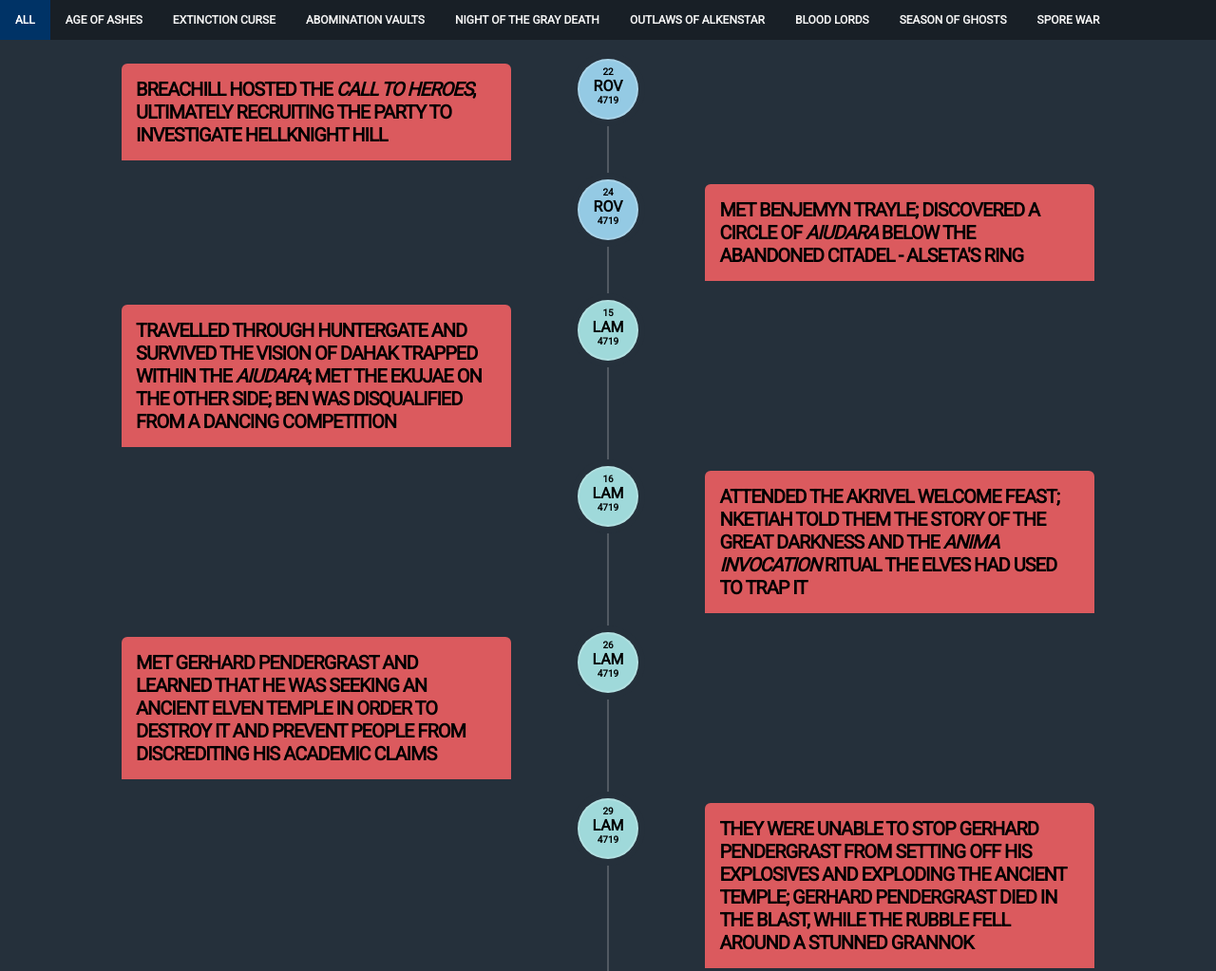
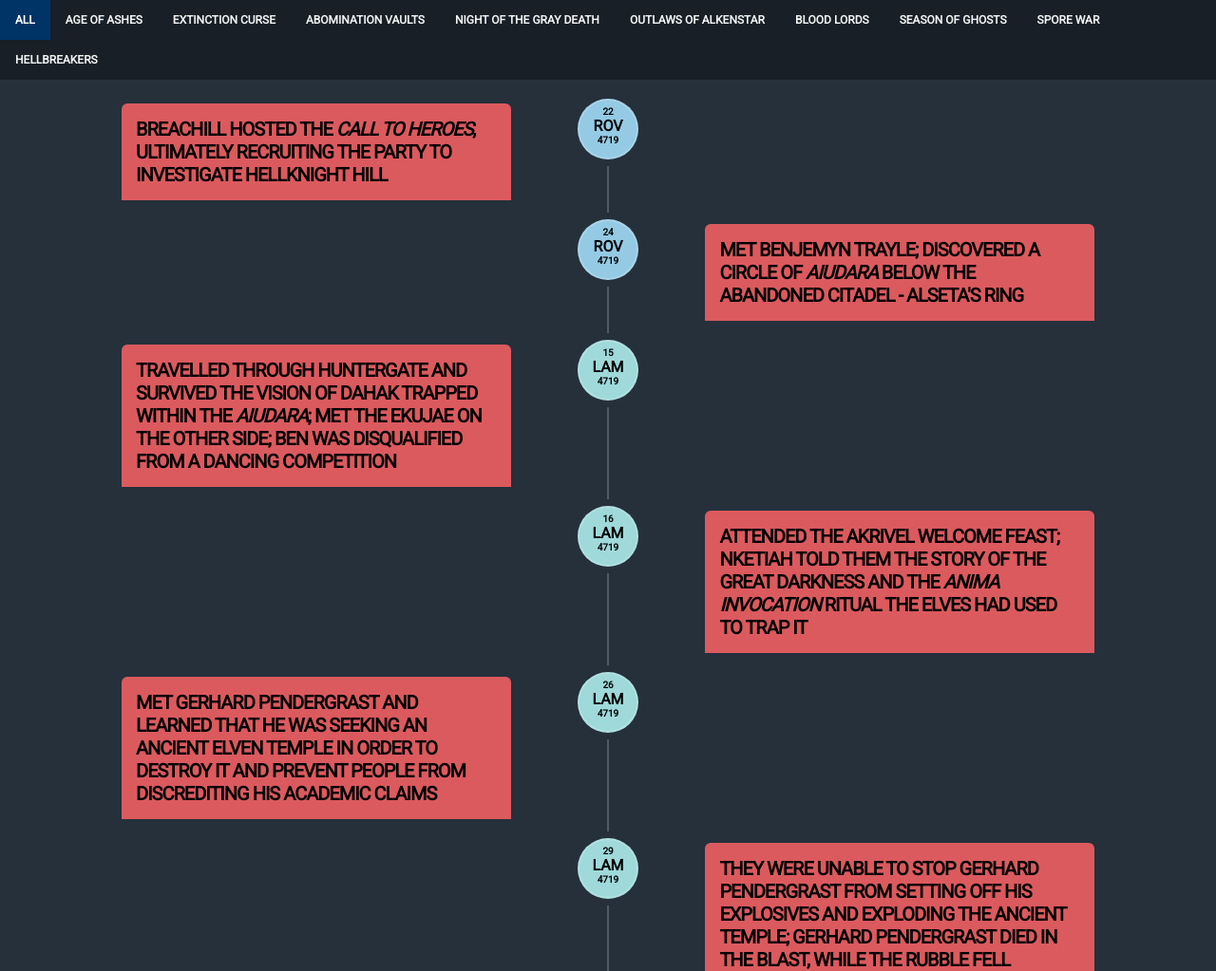
Before and after one commit to piper93/pathfinder-timeline, a plain HTML site: page index.html in a window 1280 px wide. Shown: the top 1023 px of the page at 95% size. Drawn offline with Linux system fonts and the light colour scheme.

Commit message:
Added Hellbreakers so far

```diff
--- a/css/campaigns.css
+++ b/css/campaigns.css
@@ -7,6 +7,7 @@
  --bl: #9F998D;
  --sog: #A2CECC;
  --sw: #A2AC88;
+ --hb: #792628;
 }
 
 /* Age of Ashes */
@@ -112,3 +113,16 @@ section#timeline article div.inner h2.sw {
     background-color: var(--sw);
     color: black;
 }
+
+/* Hellbreakers */
+section#timeline article div.inner h2.hb {
+    background: var(--hb);
+}
+.topnav button.hb-link:hover {
+    background-color: var(--hb);
+    color: white;
+}
+.topnav button.hb-link.active {
+    background-color: var(--hb);
+    color: white;
+}
--- a/index.html
+++ b/index.html
@@ -22,6 +22,7 @@
   <button onclick='updatePage("bl")' class="bl-link">Blood Lords</button>
   <button onclick='updatePage("sog")' class="sog-link">Season of Ghosts</button>
   <button onclick='updatePage("sw")' class="sw-link">Spore War</button>
+  <button onclick='updatePage("hb")' class="hb-link">Hellbreakers</button>
   <button href="javascript:void(0);" class="icon" onclick="topNav()">
     <i class="fa fa-bars"></i>
   </button>
--- a/js/campaigns.js
+++ b/js/campaigns.js
@@ -6,9 +6,10 @@ import { OOACHARACTERS } from "./campaigns/ooa.js"
 import { BLCHARACTERS } from "./campaigns/bl.js"
 import { SOGCHARACTERS } from "./campaigns/sog.js";
 import { SWCHARACTERS } from "./campaigns/sw.js";
+import { HBCHARACTERS } from "./campaigns/hb.js";
 
 export const CHARACTERS = AOACHARACTERS.concat(ECCHARACTERS, NOTGDCHARACTERS, AVCHARACTERS,
-  OOACHARACTERS, BLCHARACTERS, SOGCHARACTERS, SWCHARACTERS)
+  OOACHARACTERS, BLCHARACTERS, SOGCHARACTERS, SWCHARACTERS, HBCHARACTERS)
 
 import { AGEOFASHES } from "./campaigns/aoa.js"
 import { EXTINCTIONCURSE } from "./campaigns/ec.js"
@@ -18,6 +19,7 @@ import { OUTLAWSOFALKENSTAR } from "./campaigns/ooa.js"
 import { BLOODLORDS } from "./campaigns/bl.js"
 import { SEASONOFGHOSTS } from "./campaigns/sog.js";
 import { SPOREWAR } from "./campaigns/sw.js";
+import { HELLBREAKERS } from "./campaigns/hb.js";
 
 export const EVENTS = AGEOFASHES.concat(EXTINCTIONCURSE, NIGHTOFTHEGRAYDEATH, ABOMINATIONVAULTS,
-  OUTLAWSOFALKENSTAR, BLOODLORDS, SEASONOFGHOSTS, SPOREWAR)
+  OUTLAWSOFALKENSTAR, BLOODLORDS, SEASONOFGHOSTS, SPOREWAR, HELLBREAKERS)
--- /dev/null
+++ b/js/campaigns/hb.js
@@ -0,0 +1,31 @@
+import { Event } from "../events.js";
+import { Character } from "../characters.js";
+
+let tag = "hb"
+
+export const HBCHARACTERS = [
+    new Character("hb", "Delilah", true, "img/hb/delilah.webp"),
+    new Character("hb", "Maric", true, "img/hb/maric.webp"),
+    new Character("hb", "Velius", true, "img/hb/velius.webp"),
+    new Character("hb", "Zinx", true, "img/hb/zinx.webp"),
+]
+
+export const HELLBREAKERS = [
+    new Event("hb", "Began escorting the ex-Eagle Knight, Ethran Howell, to Saringallow", 4725, 10, 17),
+    new Event("hb", "Arrived in Saringallow; Met with the local Hellbreaker lieutenants", 4725, 10, 22),
+    new Event("hb", "Ambushed a Chelaxian ship in order to steal provisions; Maric drowns the ship's captain while the rest of the party is unconscious", 4725, 10, 24),
+    new Event("hb", "Learned from Maire that Rhokrag was late to return from his mission", 4725, 10, 27),
+    new Event("hb", "Rescued Rhokrag from a group of Chelaxian slavers; Learned about a Hellknight paying from information on the Hellbreakers League", 4725, 10, 29),
+    new Event("hb", "Rhokrag dispatched the party to travel around the Isgeri countryside to offer aid to the local villages", 4725, 11, 6),
+    new Event("hb", "Defeated the Attic Whisperer that had taken over the abandoned Vordia orphanage", 4725, 11, 10),
+    new Event("hb", "Dealt with the hellhounds that were torching the Chitterword near the village of Umok", 4725, 11, 12),
+    new Event("hb", "Traveled to Fernsby to investigate the rumours of goblin attacks; Discovered that a goblin snake was to blame and sent him to hopefully find a place within the Stumpfield community", 4725, 11, 15),
+    new Event("hb", "Met with Sister Sylve of the Golden Erinyes while on the road; Learned that a false Hellknight, Viro Ahala, had tricked her sisters and was planning a dangerous ritual", 4725, 11, 16),
+    new Event("hb", "Investigated the abandoned Wolfpoint Garrison and met Hellknight Caeto Vulaunex; Received his thanks for helping to maintain order in the countryside", 4725, 11, 17),
+    new Event("hb", "Returned to Vordia and traveled into the mountains to find the Lucent Mission; Learned from the Mother Superior that Ahala was planning a ritual somewhere in the Chitterwood to kill all goblinkind", 4725, 11, 19),
+    new Event("hb", "Traveled to the Chitterwood and met the Looksee Party; Met the oracle Brakknap at the goblin community of Thorngrip", 4725, 11, 23),
+    new Event("hb", "Cleansed three goblin sites of power of Ahala's influence; Learned from Brakknap's ancestors that Ahala was hiding in the Stagfall Caves", 4725, 11, 24),
+    new Event("hb", "Explored the depths of the Stagfall Caves and defeated Ahala before his ritual could be completed", 4725, 11, 26),
+    new Event("hb", "Celebrated the defeat of Ahala with the goblin community, where they were named Friends of Thorngrip", 4725, 11, 27),
+    new Event("hb", "Returned to Saringallow and met with the Hellbreaker Lieutenants; Were told to assist with local missions until they receive further orders from the League's founders", 4725, 11, 30)
+]
```
Also changed, not shown: img/hb/delilah.webp (added), img/hb/maric.webp (added), img/hb/velius.webp (added), img/hb/zinx.webp (added).
